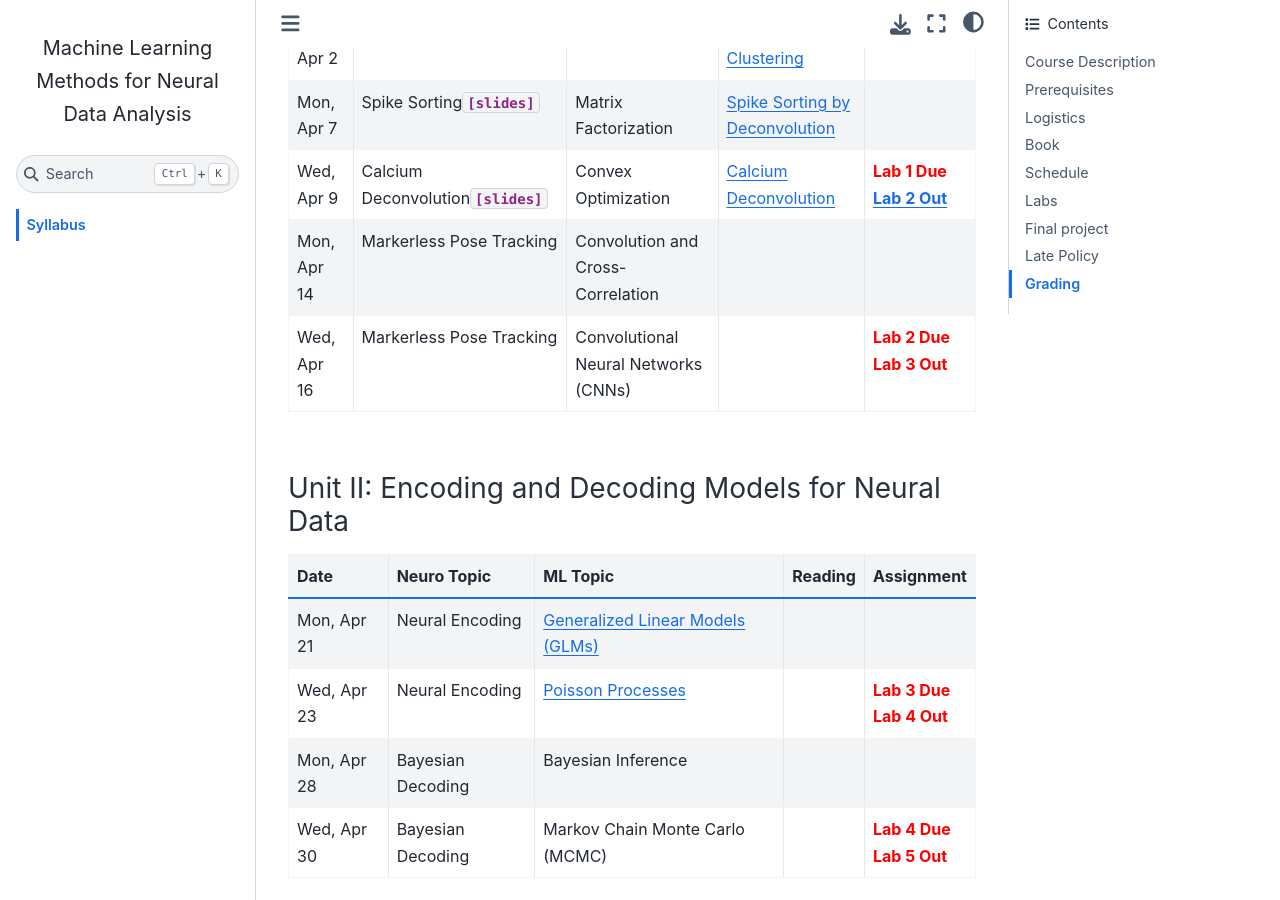
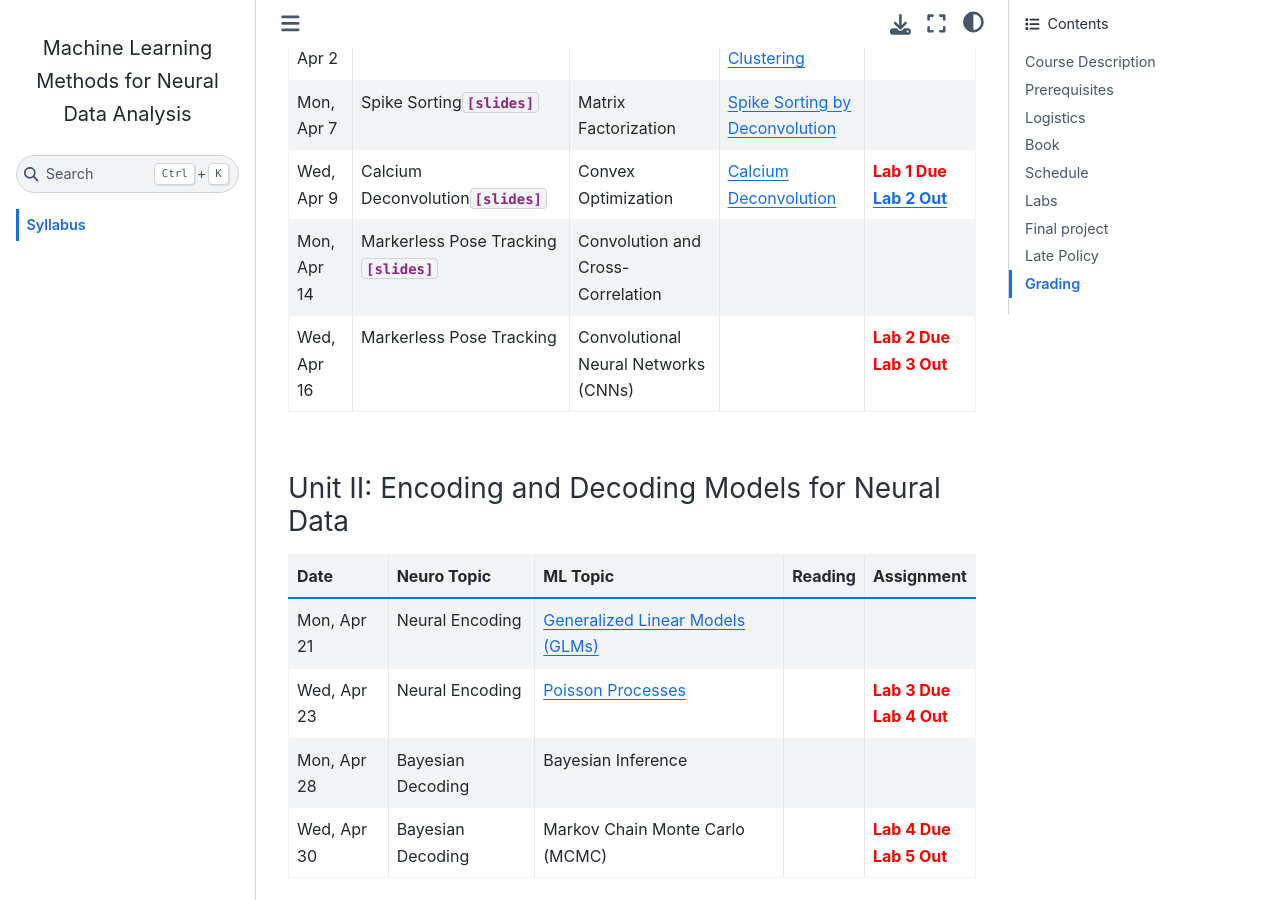
Before and after one commit to slinderman/stats320, a Jupyter Book: the page built from index.md, in a window 1280 px wide and 900 px high, scrolled down 1971 px. Built offline with Jupyter Book 1.0.4 settings and Sphinx 7.4.7 and the Sphinx Book theme 1.1.4, drawn with Linux system fonts in a browser that asks for light colours.

Commit message:
adding slides for pose tracking

```diff
--- a/index.md
+++ b/index.md
@@ -40,7 +40,7 @@ The lectures develop the theory behind the methods developed in the labs (i.e.,
 | Wed, Apr 2  | Spike Sorting | Mixture Models | [Spike Sorting by Clustering](https://slinderman.github.io/ml4nd/chapters/04a_spike_sorting_clustering.html) | <span style="color:red">[**Lab 1 Out**](https://slinderman.github.io/ml4nd/labs/01a_spike_sorting.html)</span> |
 | Mon, Apr 7  | Spike Sorting{Download}`[slides]<slides/pdf/05_spike_sorting_deconv.pdf>` | Matrix Factorization | [Spike Sorting by Deconvolution](https://slinderman.github.io/ml4nd/chapters/05_deconv_spike_sorting.html) | |
 | Wed, Apr 9  | Calcium Deconvolution{Download}`[slides]<slides/pdf/06_calcium_imaging.pdf>` | Convex Optimization  | [Calcium Deconvolution](https://slinderman.github.io/ml4nd/chapters/06_calcium_imaging.html) | <span style="color:red">**Lab 1 Due** <br> [**Lab 2 Out**](https://slinderman.github.io/ml4nd/labs/02_calcium_imaging.html)</span> |
-| Mon, Apr 14 | Markerless Pose Tracking | Convolution and Cross-Correlation | | |
+| Mon, Apr 14 | Markerless Pose Tracking {Download}`[slides]<slides/pdf/07_pose_tracking.pdf>` | Convolution and Cross-Correlation | | |
 | Wed, Apr 16 | Markerless Pose Tracking | Convolutional Neural Networks (CNNs) | | <span style="color:red">**Lab 2 Due** <br> **Lab 3 Out**</span> |
 
 ### Unit II: Encoding and Decoding Models for Neural Data
```
Also changed, not shown: 1 other file.
